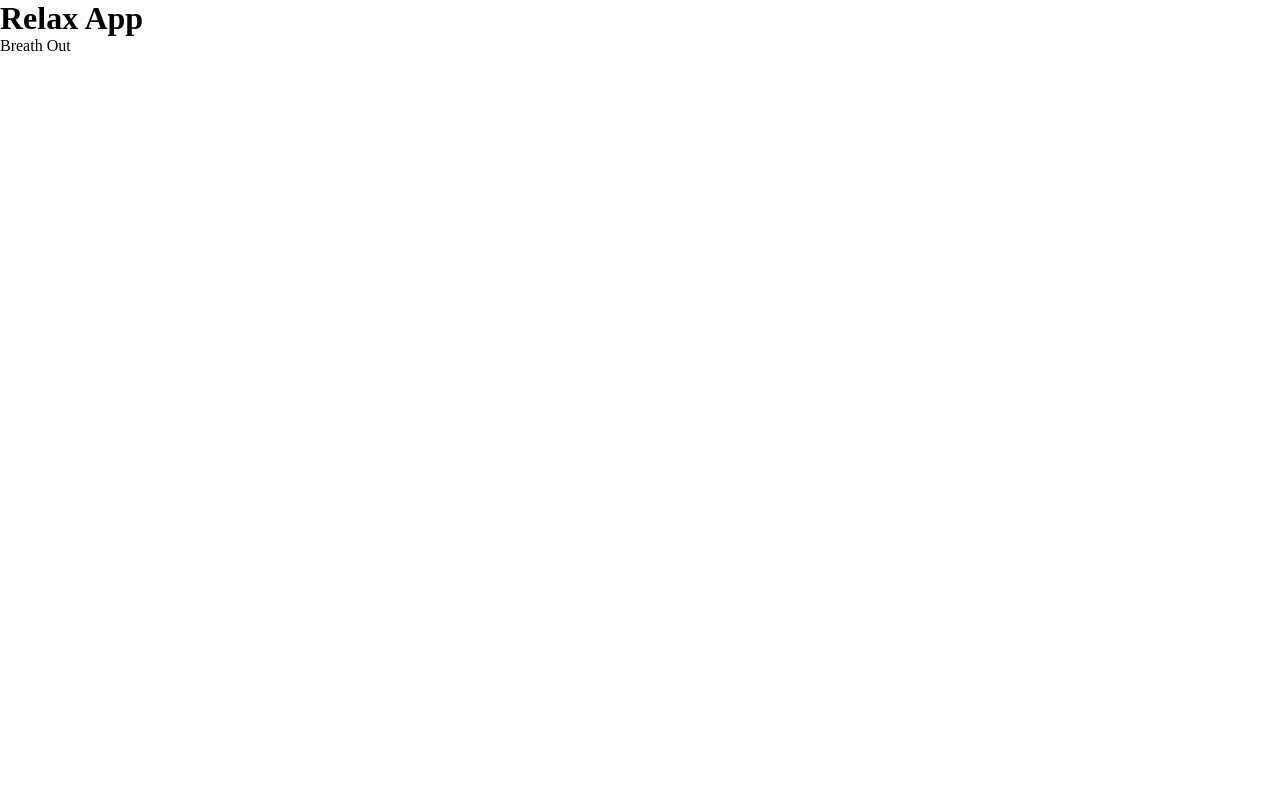
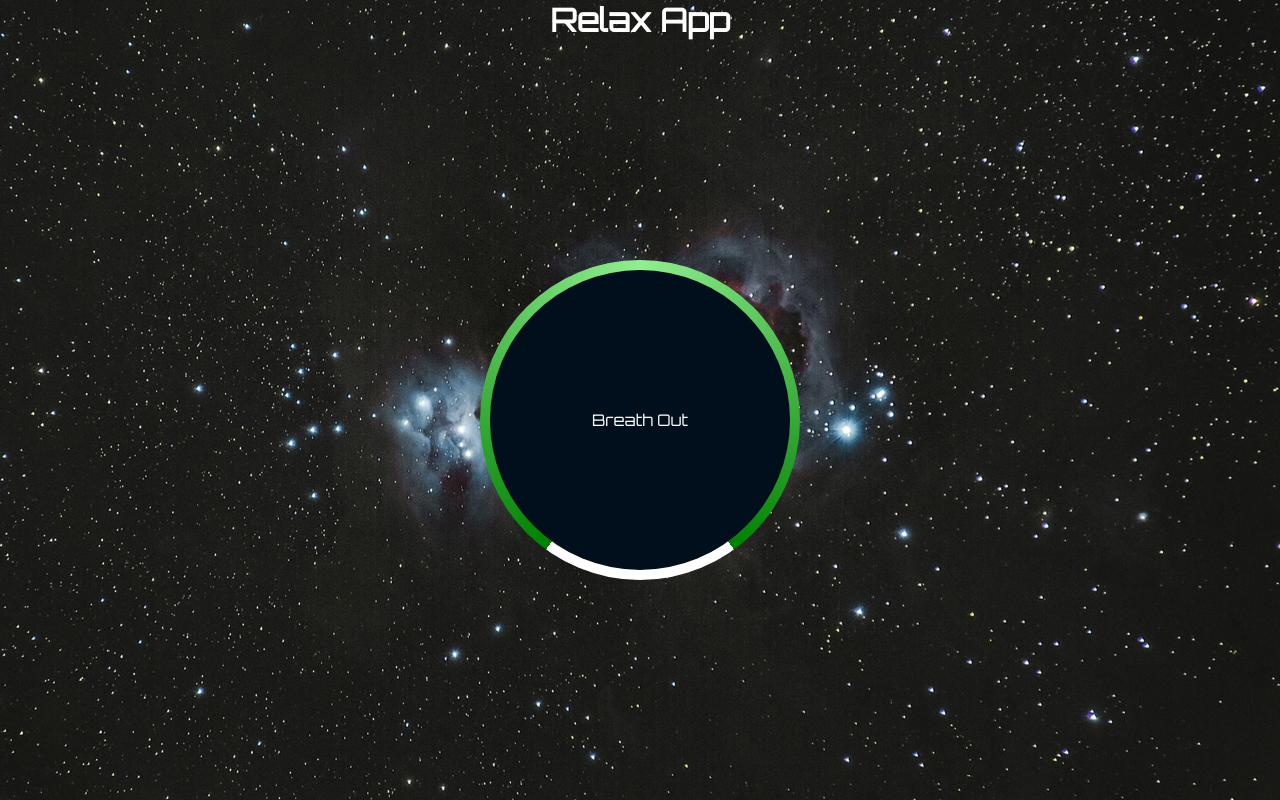
Before and after one commit to dev2theworld/relaxer, a plain HTML site: page index.html in a window 1280 px wide. Drawn offline with Linux system fonts and the light colour scheme.

Commit message:
Basic styling, circles & background img added

```diff
--- a/css/main.css
+++ b/css/main.css
@@ -1,5 +1,58 @@
+@import url("https://fonts.googleapis.com/css2?family=Orbitron&display=swap");
+
 * {
   box-sizing: border-box;
   margin: 0;
   padding: 0;
 }
+
+body {
+  background: url("../img/bg.jpg") no-repeat center center/cover;
+  font-family: "Orbitron", sans-serif;
+  color: #fff;
+  min-height: 100vh;
+  overflow: hidden;
+  display: flex;
+  flex-direction: column;
+  align-items: center;
+}
+
+.container {
+  display: flex;
+  align-items: center;
+  justify-content: center;
+  height: 300px;
+  width: 300px;
+  margin: auto;
+  position: relative;
+  transform: scale(1);
+}
+
+.gradient-circle {
+  background: conic-gradient(
+    lightgreen 0%,
+    green 40%,
+    #fff 40%,
+    #fff 60%,
+    green 60%,
+    lightgreen 100%
+  );
+  height: 320px;
+  width: 320px;
+  position: absolute;
+  top: -10px;
+  left: -10px;
+  z-index: -2;
+  border-radius: 50%;
+}
+
+.circle {
+  background-color: #010f1c;
+  height: 100%;
+  width: 100%;
+  position: absolute;
+  top: 0;
+  left: 0;
+  z-index: -1;
+  border-radius: 50%;
+}
```
Also changed, not shown: img/bg.jpg (added).
